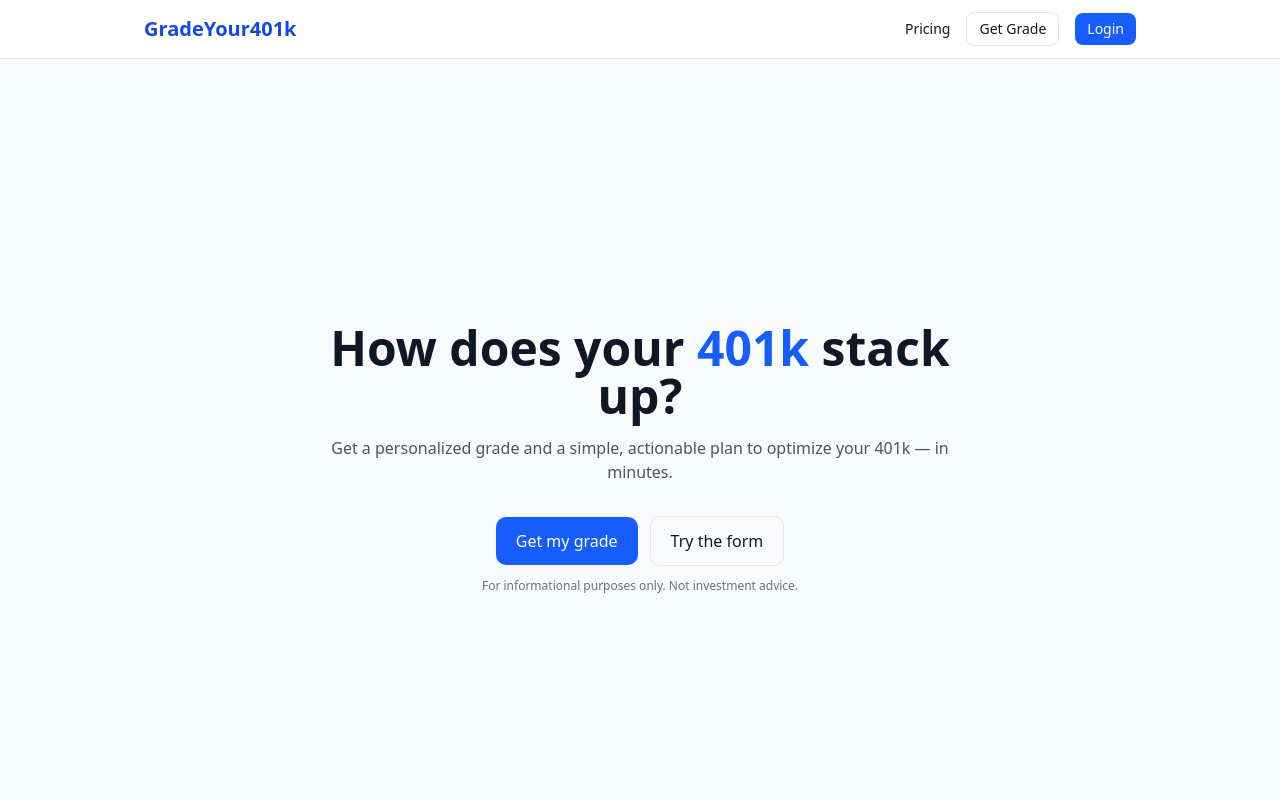
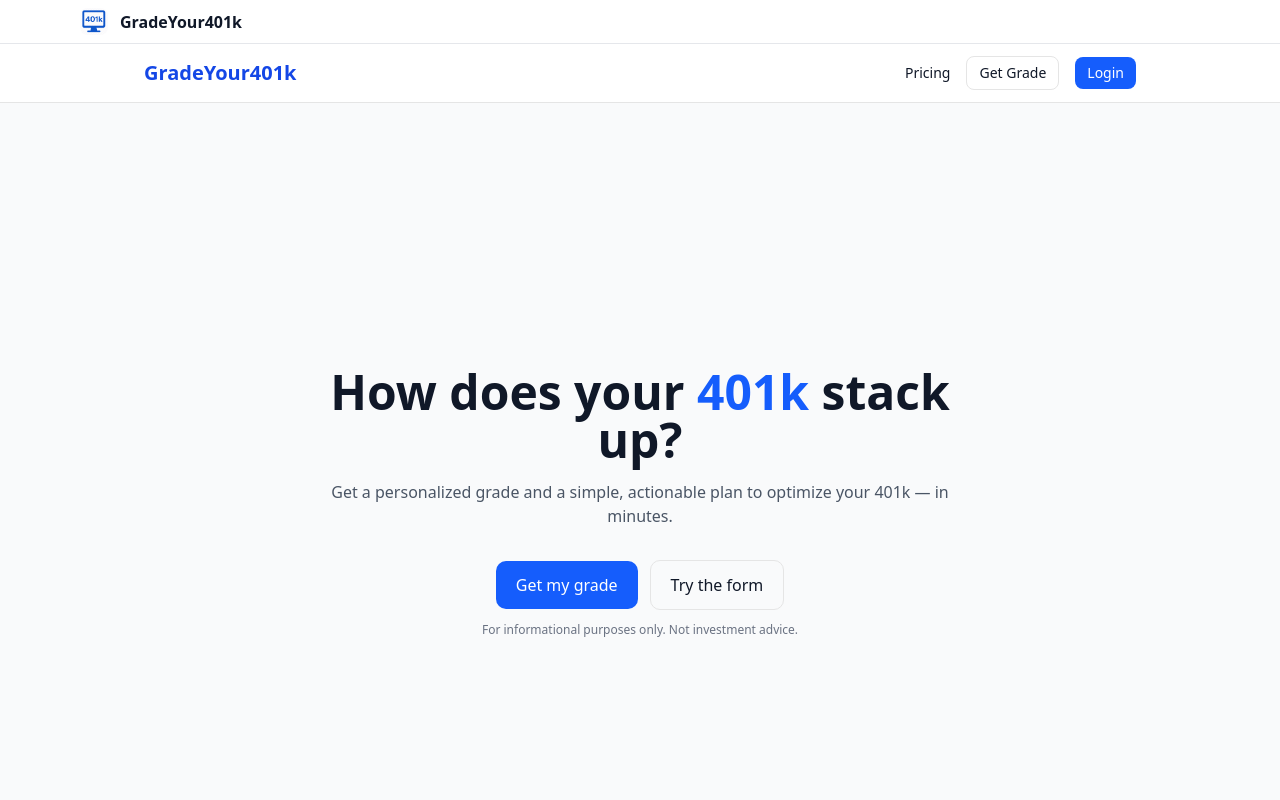
Before and after one commit to rremling/gradeyour401k, a Next.js app: page / in a window 1280 px wide. Shown: the top 800 px of the page. Built offline with nearby package versions, Linux system fonts and the light colour scheme; no server answers.

Commit message:
Update layout.tsx

```diff
--- a/src/app/layout.tsx
+++ b/src/app/layout.tsx
@@ -1,7 +1,9 @@
 // src/app/layout.tsx
 import "./globals.css";
 import Nav from "./components/Nav";
-import { Analytics } from "@vercel/analytics/react"; // ✅ add this
+import { Analytics } from "@vercel/analytics/react";
+import Image from "next/image";
+import Link from "next/link";
 
 export const metadata = {
   metadataBase: new URL(process.env.NEXT_PUBLIC_BASE_URL || "https://gradeyour401k.com"),
@@ -17,7 +19,26 @@ export default function RootLayout({
   return (
     <html lang="en">
       <body className="min-h-screen flex flex-col bg-gray-50 text-gray-900">
+        {/* ───── Brand bar with logo + title ───── */}
+        <header className="bg-white border-b border-gray-200">
+          <div className="mx-auto max-w-6xl px-4 py-2 flex items-center gap-3">
+            <Link href="/" className="flex items-center gap-3">
+              <Image
+                src="/logo.png"            // place your PNG at /public/logo.png
+                alt="GradeYour401k logo"
+                width={28}
+                height={28}
+                className="rounded-md"
+                priority
+              />
+              <span className="text-base font-semibold">GradeYour401k</span>
+            </Link>
+          </div>
+        </header>
+
+        {/* Existing navigation */}
         <Nav />
+
         <main className="flex-1">{children}</main>
 
         {/* ───── Global Footer ───── */}
@@ -39,7 +60,7 @@ export default function RootLayout({
           </p>
         </footer>
 
-        <Analytics /> {/* ✅ send page views & events to Vercel */}
+        <Analytics />
       </body>
     </html>
   );
```
